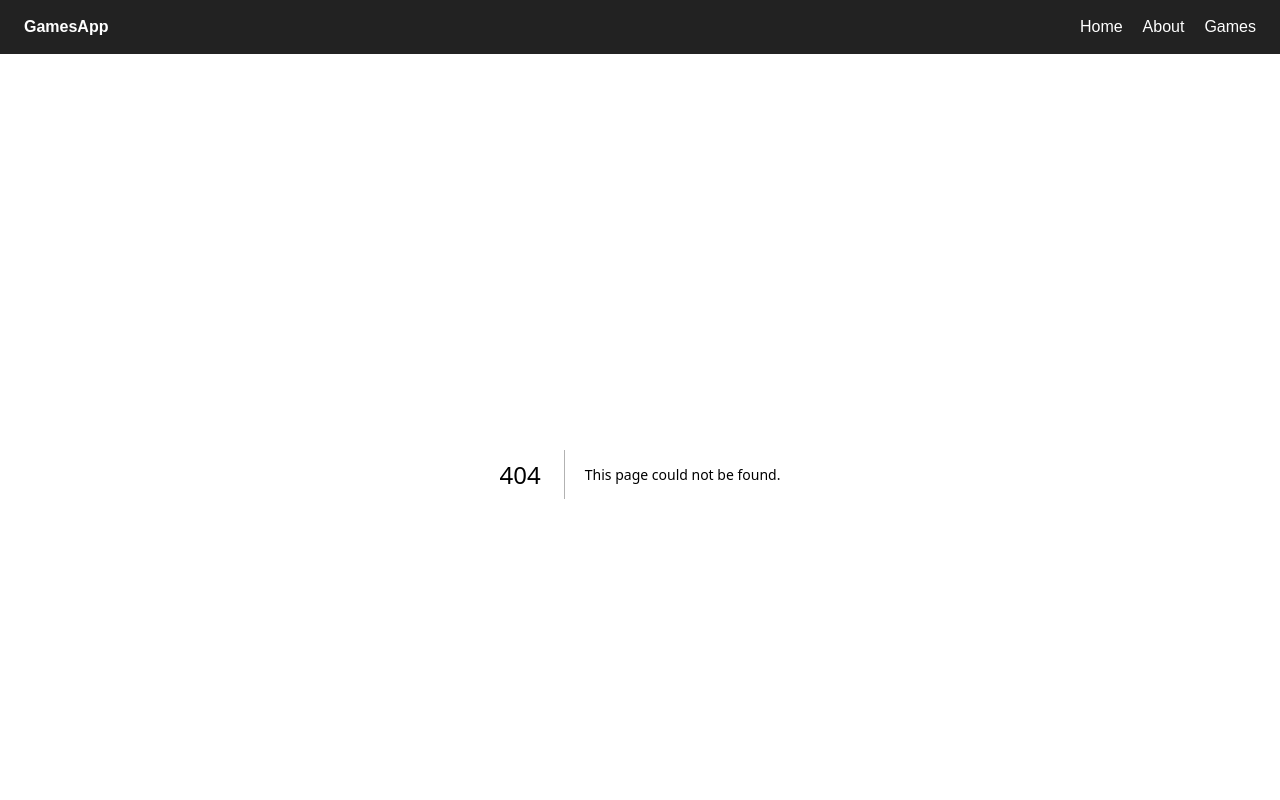
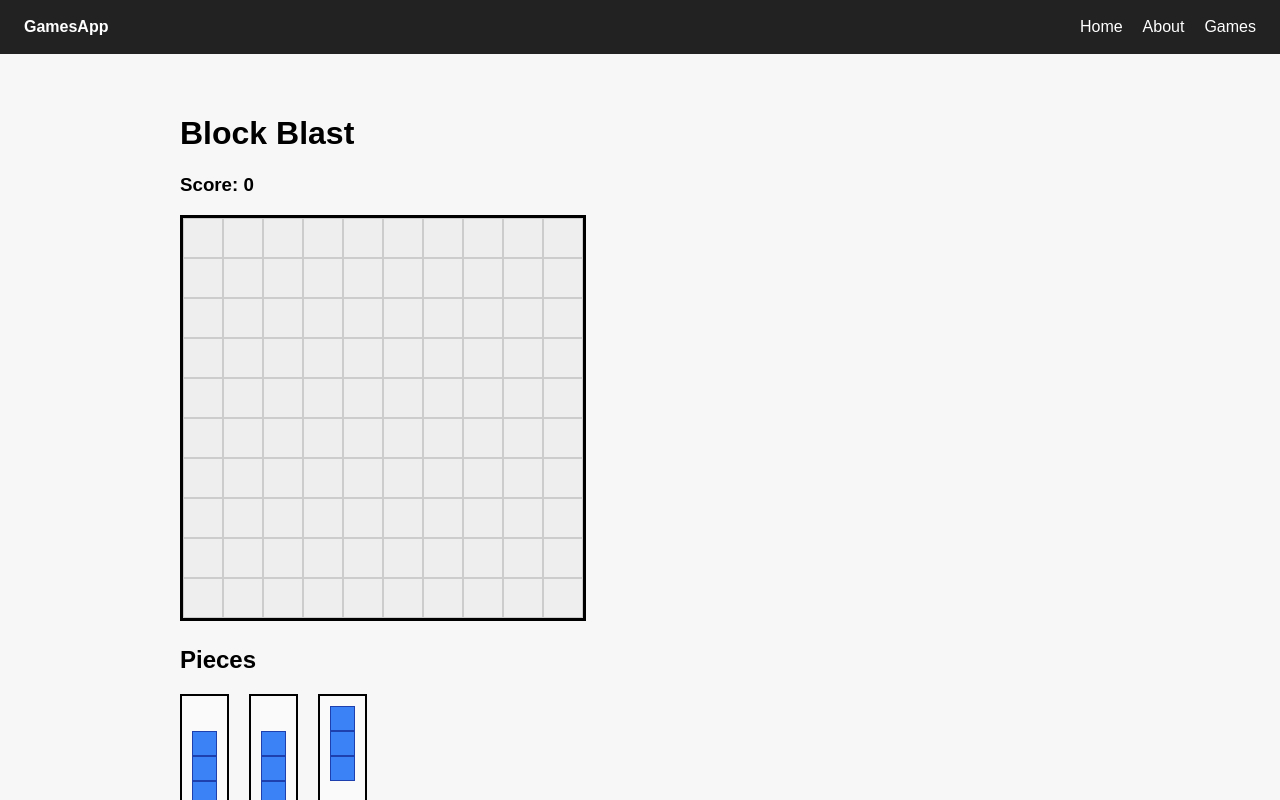
Before and after one commit to dalaiochir/mini_games, a Next.js app: page /games/blockblast in a window 1280 px wide. Before the commit this address had no page. Shown: the top 800 px of the page. Built offline with nearby package versions, Linux system fonts and the light colour scheme.

Commit message:
new blocblast game

```diff
--- /dev/null
+++ b/app/games/blockblast/page.js
@@ -0,0 +1,197 @@
+"use client";
+import { useEffect, useState } from "react";
+import "./styles.css";
+
+export default function BlockBlast() {
+  const BOARD_SIZE = 10;
+  const EMPTY = 0;
+
+  const shapes = [
+    [[1, 1]], // 2-block
+    [[1], [1]], // vertical 2-block
+    [[1, 1, 1]], // 3 horizontal
+    [[1], [1], [1]], // 3 vertical
+    [[1, 1], [1, 1]], // square
+    [[1, 1, 1], [0, 1, 0]], // T shape
+    [[1, 0], [1, 1]], // L
+    [[0, 1], [1, 1]], // reverse L
+  ];
+
+  const [board, setBoard] = useState([]);
+  const [pieces, setPieces] = useState([]);
+  const [score, setScore] = useState(0);
+
+  useEffect(() => {
+    resetGame();
+  }, []);
+
+  function resetGame() {
+    setBoard(Array(BOARD_SIZE).fill(null).map(() =>
+      Array(BOARD_SIZE).fill(EMPTY)
+    ));
+    generatePieces();
+    setScore(0);
+  }
+
+  function generatePieces() {
+    let newPieces = [];
+    for (let i = 0; i < 3; i++) {
+      let s = shapes[Math.floor(Math.random() * shapes.length)];
+      newPieces.push(s);
+    }
+    setPieces(newPieces);
+  }
+
+  function canPlace(boardCopy, shape, row, col) {
+    for (let r = 0; r < shape.length; r++) {
+      for (let c = 0; c < shape[0].length; c++) {
+        if (shape[r][c] === 1) {
+          if (
+            row + r >= BOARD_SIZE ||
+            col + c >= BOARD_SIZE ||
+            boardCopy[row + r][col + c] !== EMPTY
+          ) {
+            return false;
+          }
+        }
+      }
+    }
+    return true;
+  }
+
+  function placePiece(shape, row, col, index) {
+    let newBoard = board.map((r) => [...r]);
+
+    if (!canPlace(newBoard, shape, row, col)) return;
+
+    // Place blocks
+    shape.forEach((r, i) =>
+      r.forEach((val, j) => {
+        if (val === 1) newBoard[row + i][col + j] = 1;
+      })
+    );
+
+    let cleared = clearLines(newBoard);
+
+    setBoard(newBoard);
+    setScore(score + shape.flat().filter((x) => x === 1).length + cleared * 10);
+
+    let newPieces = [...pieces];
+    newPieces[index] = null;
+
+    if (newPieces.every((p) => p === null)) {
+      generatePieces();
+    } else {
+      setPieces(newPieces);
+    }
+
+    if (!hasAnyMoves(newBoard, newPieces)) {
+      alert("Game Over!");
+      resetGame();
+    }
+  }
+
+  function clearLines(boardCopy) {
+    let cleared = 0;
+
+    // Clear rows
+    for (let r = 0; r < BOARD_SIZE; r++) {
+      if (boardCopy[r].every((cell) => cell === 1)) {
+        cleared++;
+        boardCopy[r] = Array(BOARD_SIZE).fill(EMPTY);
+      }
+    }
+
+    // Clear columns
+    for (let c = 0; c < BOARD_SIZE; c++) {
+      let colFull = true;
+      for (let r = 0; r < BOARD_SIZE; r++) {
+        if (boardCopy[r][c] === EMPTY) colFull = false;
+      }
+      if (colFull) {
+        cleared++;
+        for (let r = 0; r < BOARD_SIZE; r++) boardCopy[r][c] = EMPTY;
+      }
+    }
+
+    return cleared;
+  }
+
+  function hasAnyMoves(boardCopy, piecesList) {
+    for (let p of piecesList) {
+      if (!p) continue;
+      for (let r = 0; r < BOARD_SIZE; r++) {
+        for (let c = 0; c < BOARD_SIZE; c++) {
+          if (canPlace(boardCopy, p, r, c)) return true;
+        }
+      }
+    }
+    return false;
+  }
+
+  return (
+    <div className="bb-container">
+      <h1>Block Blast</h1>
+      <h3>Score: {score}</h3>
+
+      {/* Game board */}
+      <div className="board">
+        {board.map((row, r) =>
+          row.map((cell, c) => (
+            <div key={r + "-" + c} className={cell === 1 ? "filled" : "empty"} />
+          ))
+        )}
+      </div>
+
+      {/* Pieces */}
+      <h2>Pieces</h2>
+      <div className="pieces-container">
+        {pieces.map((shape, index) =>
+          shape ? (
+            <div
+              key={index}
+              className="piece"
+              onClick={() => {
+                window.selectedPiece = { shape, index };
+                alert("Now click on board to place the piece.");
+              }}
+            >
+              {shape.map((r, i) =>
+                r.map((v, j) => (
+                  <div
+                    key={i + "-" + j}
+                    className={v === 1 ? "p-filled" : "p-empty"}
+                  />
+                ))
+              )}
+            </div>
+          ) : (
+            <div key={index} className="piece empty-piece">Used</div>
+          )
+        )}
+      </div>
+
+      {/* Board click placement */}
+      <div
+        className="click-overlay"
+        onClick={(e) => {
+          if (!window.selectedPiece) return;
+
+          const rect = e.target.getBoundingClientRect();
+          const x = Math.floor((e.clientX - rect.left) / 40);
+          const y = Math.floor((e.clientY - rect.top) / 40);
+
+          placePiece(
+            window.selectedPiece.shape,
+            y,
+            x,
+            window.selectedPiece.index
+          );
+
+          window.selectedPiece = null;
+        }}
+      />
+
+    </div>
+  );
+}
--- /dev/null
+++ b/app/games/blockblast/styles.css
@@ -0,0 +1,62 @@
+.bb-container {
+  padding: 20px;
+}
+
+.board {
+  width: 400px;
+  height: 400px;
+  display: grid;
+  grid-template-columns: repeat(10, 40px);
+  grid-template-rows: repeat(10, 40px);
+  border: 3px solid #000;
+  margin-bottom: 25px;
+  position: relative;
+}
+
+.empty {
+  background: #eee;
+  border: 1px solid #ccc;
+}
+
+.filled {
+  background: #3b82f6;
+  border: 1px solid #1e40af;
+}
+
+.pieces-container {
+  display: flex;
+  gap: 20px;
+}
+
+.piece {
+  display: inline-grid;
+  grid-auto-rows: 25px;
+  grid-auto-columns: 25px;
+  background: #fafafa;
+  padding: 10px;
+  border: 2px solid #000;
+}
+
+.p-filled {
+  background: #3b82f6;
+  border: 1px solid #1e40af;
+}
+
+.p-empty {
+  background: transparent;
+}
+
+.empty-piece {
+  opacity: 0.4;
+  padding: 20px;
+  border: 2px dashed #aaa;
+}
+
+.click-overlay {
+  width: 400px;
+  height: 400px;
+  position: absolute;
+  top: 138px; /* depends on layout */
+  left: 20px;
+  cursor: pointer;
+}
```
